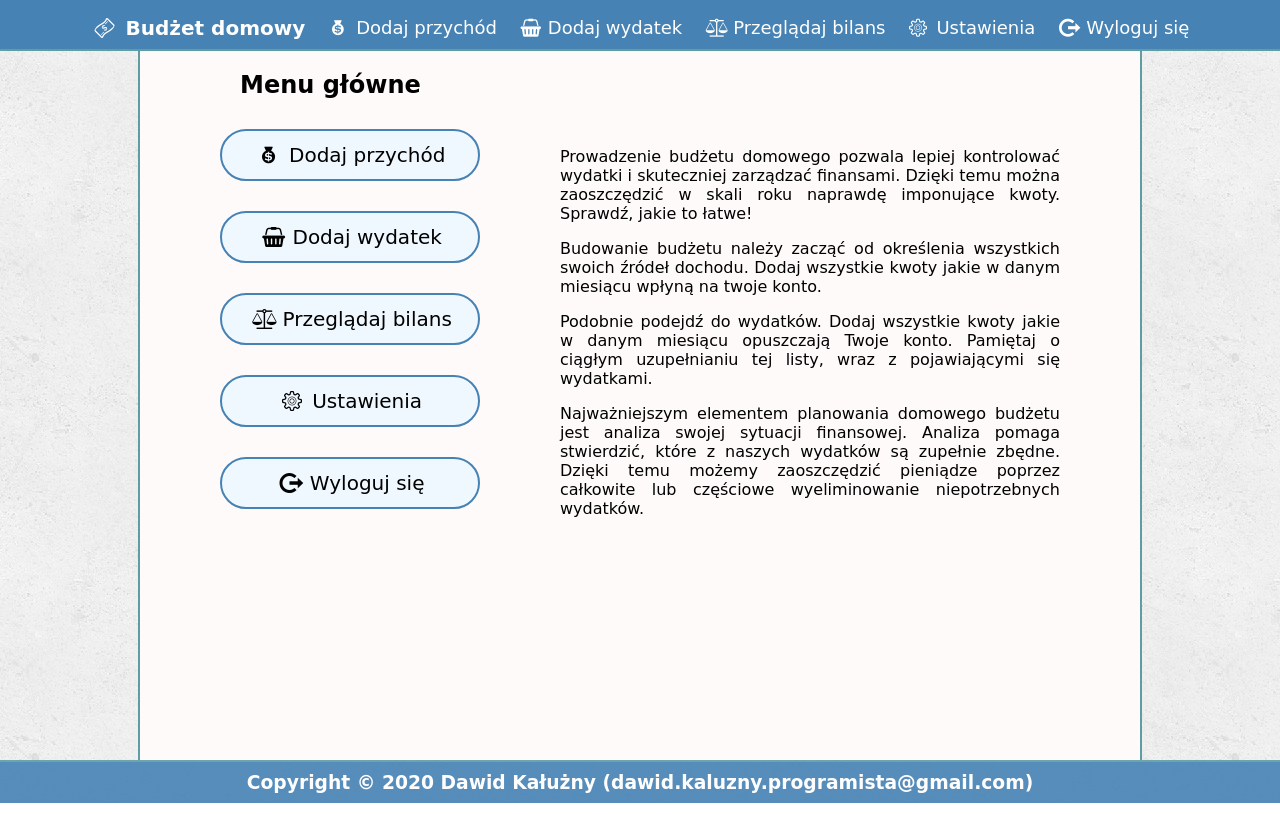
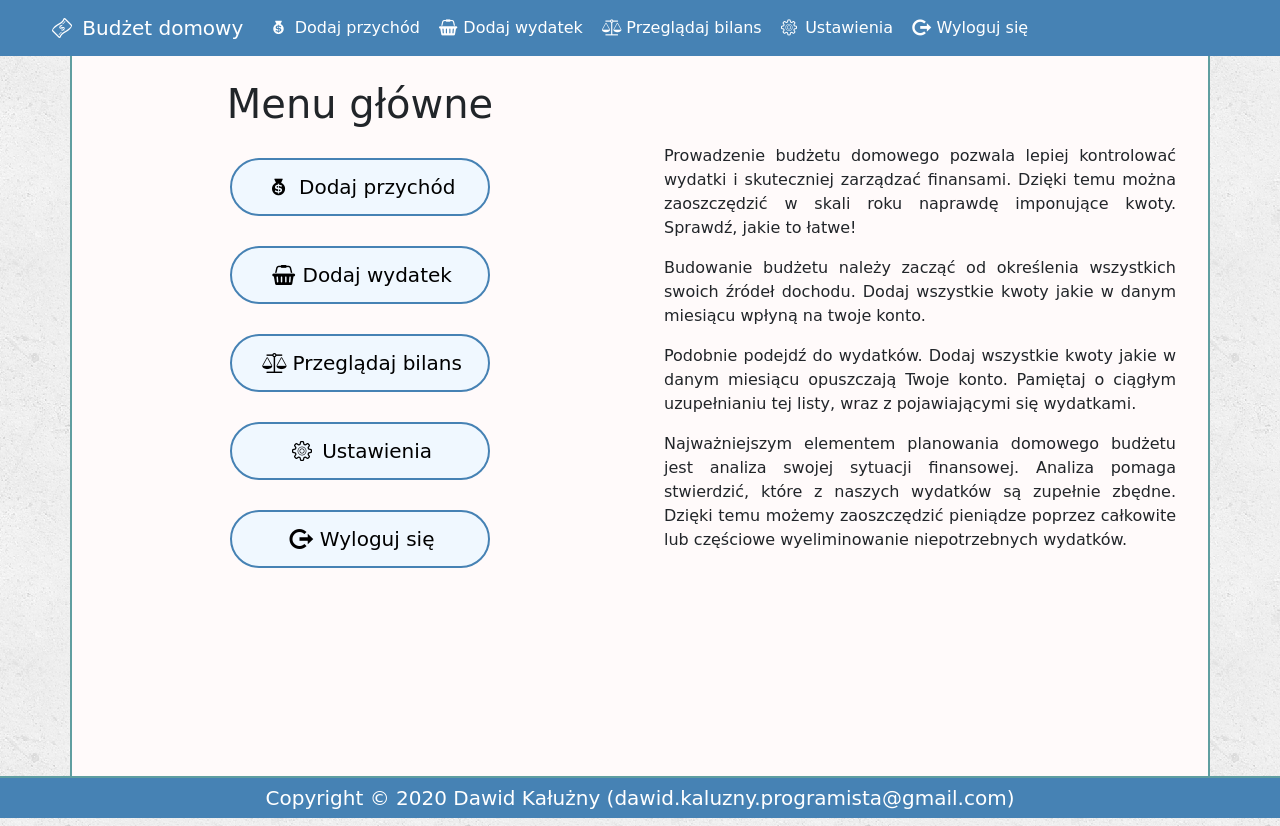
Before and after one commit to Dawid-Kaluzny/PersonalBudget, a PHP site: page /menu.html in a window 1280 px wide. Before the commit the page ends 803 px from the top, so only its background shows below. Run offline with PHP 8.4, Linux system fonts and the light colour scheme; some web fonts are replaced.

Commit message:
Added bootstrap in the menu website

```diff
--- a/menu.html
+++ b/menu.html
@@ -4,12 +4,15 @@
 	<head>
 
 		<meta charset="utf-8">
+		<meta name="viewport" content="width=device-width, initial-scale=1">
 		<title>Budżet domowy</title>
 		<meta name="description" content="">
 		<meta name="keywords" content="budżet, domowy, finanse, wydatki, oszczędzanie, zarobki, bogactwo">
 		<meta name="author" content="Dawid Kałużny">
 
 		<meta http-equiv="X-Ua-Compatible" content="IE=edge">
+
+		<link rel="stylesheet" href="https://stackpath.bootstrapcdn.com/bootstrap/4.5.2/css/bootstrap.min.css" integrity="sha384-JcKb8q3iqJ61gNV9KGb8thSsNjpSL0n8PARn9HuZOnIxN0hoP+VmmDGMN5t9UJ0Z" crossorigin="anonymous">
 		<link rel="stylesheet" href="main.css" />
 		<link rel="stylesheet" href="style.css" />
 		<link rel="stylesheet" href="css/fontello.css" />
@@ -22,17 +25,32 @@
 
 		<header class="sticky">
 
-			<nav>
+			<nav class="navbar navbar-expand-xl pl-5">
 
-				<div class="menu">
+				<a class="navbar-brand" href="budzet-menu-glowne"><i class="icon-money"></i> Budżet domowy</a>
 
-					<ol>
-						<li><h2><a href="budzet-menu-glowne"><i class="icon-money"></i> Budżet domowy</a></h2></li>
-						<li><a href="#"><i class="icon-money-1"></i> Dodaj przychód</a></li>
-						<li><a href="budzet-wprowadz-wydatek"><i class="icon-shopping-basket"></i> Dodaj wydatek</a></li>
-						<li><a href="budzet-przegladaj-bilans"><i class="icon-balance-scale"></i> Przeglądaj bilans</a></li>
-						<li><a href="#"><i class="icon-cog"></i> Ustawienia</a></li>
-						<li><a href="budzet-domowy"><i class="icon-logout"></i> Wyloguj się</a></li>
+				<button class="navbar-toggler navbar-dark" type="button" data-toggle="collapse" data-target="#main-menu" aria-controls="main-menu" aria-label="Przełącznik nawigacji">
+					<span class="navbar-toggler-icon"></span>
+				</button>
+
+				<div class="collapse navbar-collapse" id="main-menu">
+
+					<ol class="navbar-nav">
+						<li class="nav-item">
+							<a class="nav-link" href="#"><i class="icon-money-1"></i> Dodaj przychód</a>
+						</li>
+						<li class="nav-item">
+							<a class="nav-link" href="budzet-wprowadz-wydatek"><i class="icon-shopping-basket"></i> Dodaj wydatek</a>
+						</li>
+						<li class="nav-item">
+							<a class="nav-link" href="budzet-przegladaj-bilans"><i class="icon-balance-scale"></i> Przeglądaj bilans</a>
+						</li>
+						<li class="nav-item">
+							<a class="nav-link" href="#"><i class="icon-cog"></i> Ustawienia</a>
+						</li>
+						<li class="nav-item">
+							<a class="nav-link" href="budzet-domowy"><i class="icon-logout"></i> Wyloguj się</a>
+						</li>
 					</ol>
 
 				</div>
@@ -43,13 +61,15 @@
 
 		<main>
 
-			<div class="container">
+			<div class="container container-main">
 
-				<nav>
+				<div class="row p-2">
 
-					<div class="menu-main">
+					<nav class="col-md-6 px-4">
 
-						<h1>Menu główne</h1>
+						<div class="menu-main text-center">
+
+							<h1 class="mt-3">Menu główne</h1>
 
 							<div class="options">
 								<a href="#"><i class="icon-money-1"></i> Dodaj przychód</a>
@@ -75,7 +95,7 @@
 
 					</nav>
 
-				<div class="description">
+					<div class="description col-md-6 px-4">
 
 						<p>Prowadzenie budżetu domowego pozwala lepiej kontrolować wydatki i skuteczniej zarządzać finansami. Dzięki temu można zaoszczędzić w skali roku naprawdę imponujące kwoty. Sprawdź, jakie to łatwe!</p>
 						<p>Budowanie budżetu należy zacząć od określenia wszystkich swoich źródeł dochodu. Dodaj wszystkie kwoty jakie w danym miesiącu wpłyną na twoje konto.</p>
@@ -84,7 +104,6 @@
 
 					</div>
 
-				<div style="clear:both">
 				</div>
 
 			</div>
@@ -93,9 +112,13 @@
 
 		<footer>
 
-			<h3>Copyright &copy; 2020 Dawid Kałużny (dawid.kaluzny.programista@gmail.com)</h3>
+			<h3 class="h5 p-2">Copyright &copy; 2020 Dawid Kałużny (dawid.kaluzny.programista@gmail.com)</h3>
 
 		</footer>
+
+		<script src="https://code.jquery.com/jquery-3.5.1.slim.min.js" integrity="sha384-DfXdz2htPH0lsSSs5nCTpuj/zy4C+OGpamoFVy38MVBnE+IbbVYUew+OrCXaRkfj" crossorigin="anonymous"></script>
+		<script src="https://cdn.jsdelivr.net/npm/popper.js@1.16.1/dist/umd/popper.min.js" integrity="sha384-9/reFTGAW83EW2RDu2S0VKaIzap3H66lZH81PoYlFhbGU+6BZp6G7niu735Sk7lN" crossorigin="anonymous"></script>
+		<script src="https://stackpath.bootstrapcdn.com/bootstrap/4.5.2/js/bootstrap.min.js" integrity="sha384-B4gt1jrGC7Jh4AgTPSdUtOBvfO8shuf57BaghqFfPlYxofvL8/KUEfYiJOMMV+rV" crossorigin="anonymous"></script>
 
 	</body>
 
--- a/style.css
+++ b/style.css
@@ -1,85 +1,32 @@
-.menu
+.navbar
 {
-	border-bottom: 2px solid #5F9EA0;
-	text-align: center;
-	width: 100%;
 	background-color: #4682B4;
-	padding-top: 5px;
-	float: left;
 }
 
-.menu ol
+.navbar a
 {
-	padding: 0;
-	margin: 0;
-	list-style-type: none;
-	font-size: 18px;
-	height: 40px;
-	line-height: 200%;
-	display: inline-block;
+	color: #FFF;
 }
 
-.menu ol > li
-{
-	padding: 5px 10px;
-	float: left;
-	height: 40px;
-}
 
-.menu ol > li a
-{
-	color: #FFF;
-	text-decoration: none;
-}
-
-ol > li a:hover
+.navbar a:hover
 {
 	color: #CFB53B;
 	cursor: pointer;
 }
 
-.menu ol > li:first-child
-{
-	text-align: left;
-}
-
-.menu ol > li > h2
-{
-	font-size: 20px;
-	margin-top: 0;
-}
-
-.container
+.container-main
 {
 	border-left: 2px solid #5F9EA0;
 	border-right: 2px solid #5F9EA0;
 	background-color: #FFFAFA;
-	margin: 0 auto;
 	min-height: 90vh;
-	padding: 20px 80px;
-	width: 840px;
-}
-
-.menu-main
-{
-	float: left;
-
 }
 
 .description
 {
-	float: left;
 	margin-top: 80px;
-	padding-left: 80px;
 	text-align: justify;
-	width: 500px;
-}
-
-.menu-main > h1
-{
-	margin-bottom: 30px;
-	padding-left: 20px;
-	margin-top: 20px;
 }
 
 .options
@@ -88,7 +35,8 @@ ol > li a:hover
 	margin-top: 30px;
 	text-align: center;
 	width: 260px;
-
+	margin-left: auto;
+	margin-right: auto;
 }
 
 .options a
@@ -100,6 +48,7 @@ ol > li a:hover
 	background-color: #F0F8FF;
 	text-decoration: none;
 	display: block;
+	transition: background-color 0.5s ease-in-out;
 }
 
 .options a:hover
@@ -113,20 +62,13 @@ footer
 {
 	border-top: 2px solid #5F9EA0;
 	text-align: center;
-	width: 100%;
 	background-color: #4682B4;
-	opacity: 0.9;
-}
-
-footer h3
-{
 	color: #FFF;
-	margin: 0;
-	padding: 10px;
 }
 
 .sticky
 {
 	position: sticky;
     top: 0px;
+	z-index: 100;
 }
```
Lines whose indentation alone changed are shown as unchanged.
